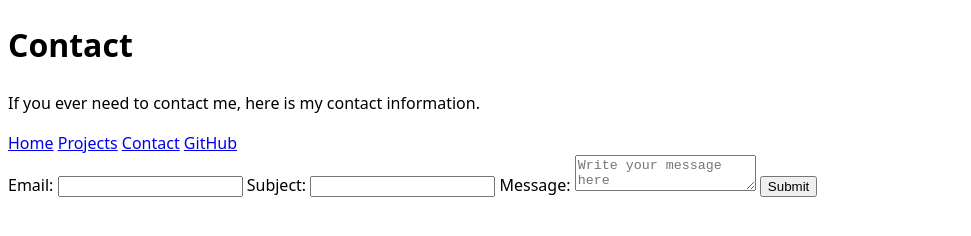
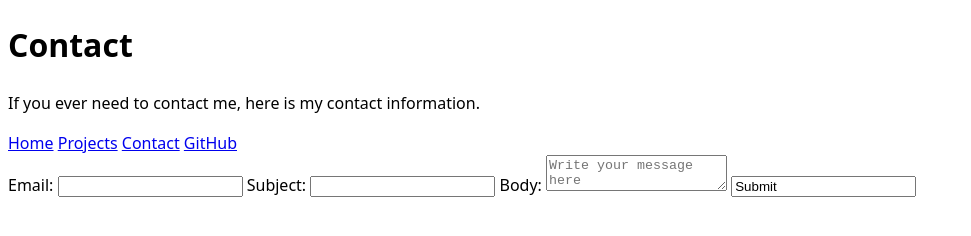
Before and after one commit to RocioSAguirre/Portfolio, a plain HTML site: page contact/index.html in a window 1280 px wide. Shown: the whole page, without its empty margins (0-971 px from the left). Drawn offline with Linux system fonts and the light colour scheme.

Commit message:
fixed minor issues
deleted redundancy in contact index.html file

```diff
--- a/contact/index.html
+++ b/contact/index.html
@@ -26,10 +26,10 @@
         <label for="subject">Subject:</label>
         <input id="subject" name="subject">
 
-        <label for="body">Message:</label>
+        <label for="body">Body:</label>
         <textarea id="body" name="body" placeholder="Write your message here"></textarea>
 
-        <input type="submit" value="Submit">
+        <input value="Submit">
     </form>
 </body>
 </html>
```
